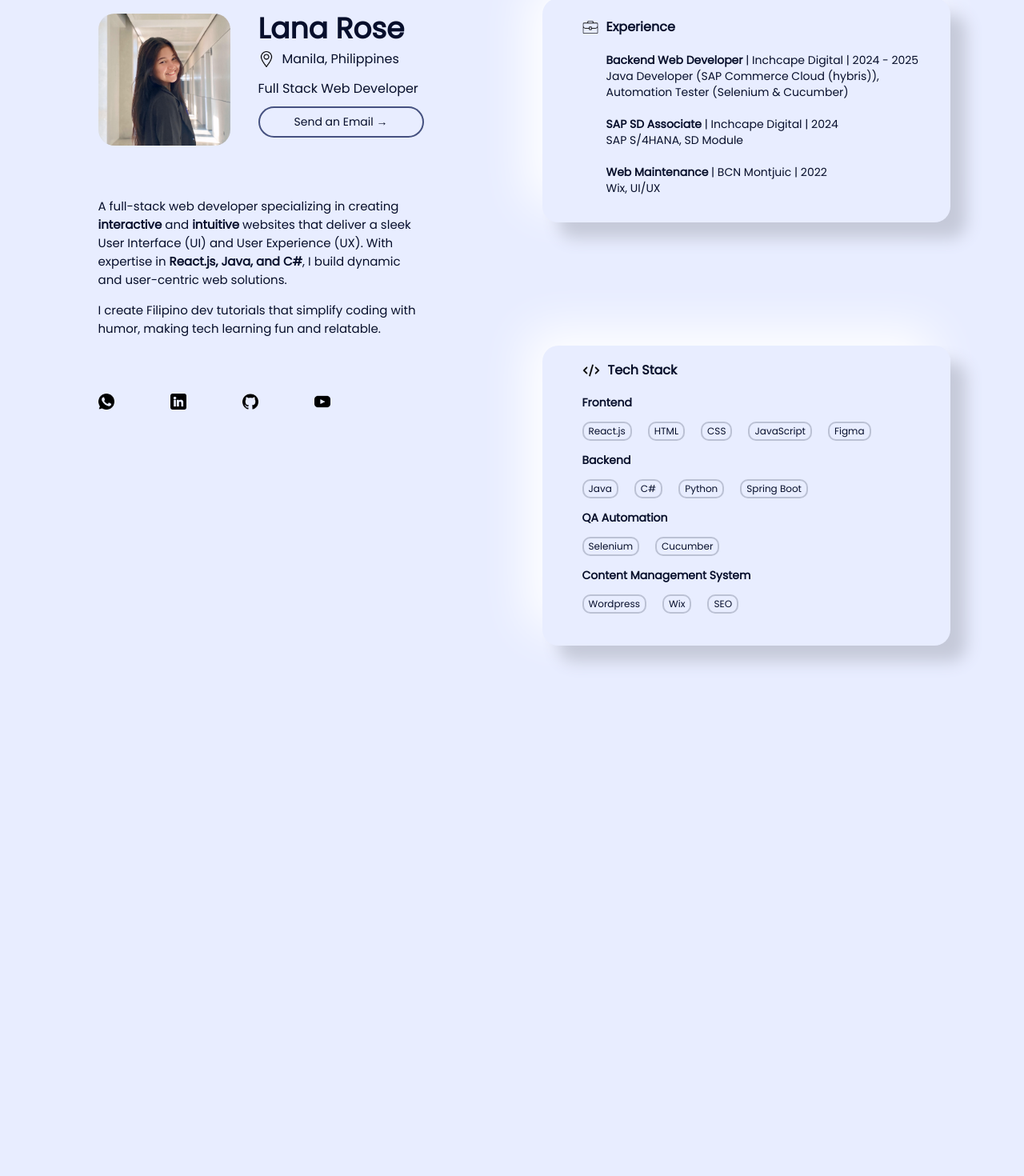
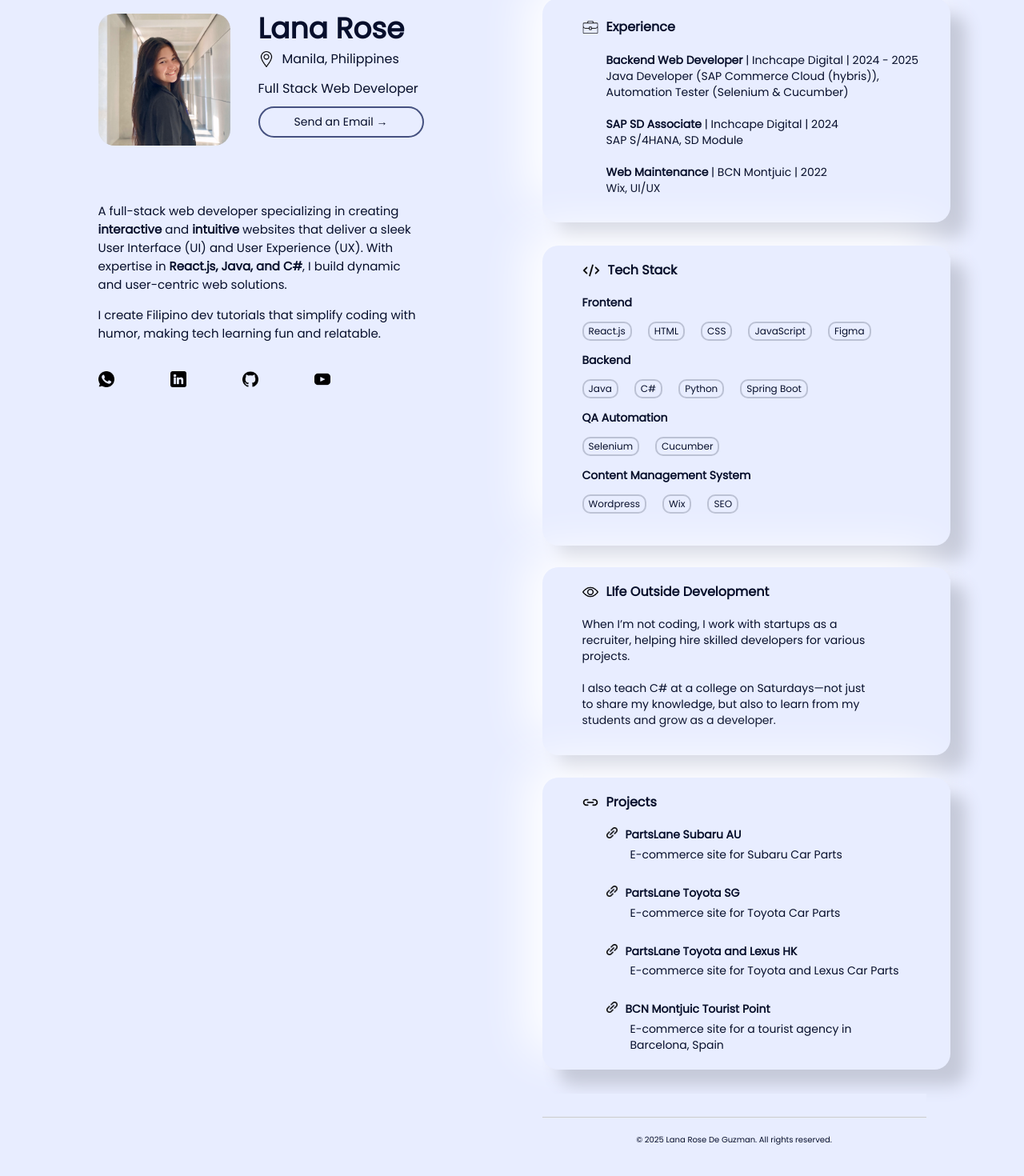
Before and after one commit to lanarosedg/About, a React (Vite) app: page / in a window 1280 px wide. Shown: the part 110-1580 px from the top of the page at 80% size. Built offline with nearby package versions, Linux system fonts and the light colour scheme.

Commit message:
Final grid-area modifications without responsiveness

```diff
--- a/src/App.jsx
+++ b/src/App.jsx
@@ -21,10 +21,9 @@
         <Contacts/>
         <Experience/>
         <TechStack/>
-        {/* <LifeOutside/>
-
+        <LifeOutside/>
         <Projects/>
-        <Footer/> */}
+        <Footer/>
       </div>
     </>
   );
--- a/src/index.css
+++ b/src/index.css
@@ -7,7 +7,7 @@
 .App {
   display: grid;
   grid-template-columns: 1fr 160px 40px 210px 145px 480px 1fr;
-  grid-template-rows: 100px 115px 20px 47px 40px 55px 157px 50px 10px 405px 43px 290px 43px 365px 285px 100px;
+  grid-template-rows: 100px 115px 20px 47px 20px 30px 47px 30px 157px 50px 165px 30px 233px 30px 365px 30px 100px;
 }
 
 /*        */
@@ -125,7 +125,7 @@
   flex-direction: column;
   justify-content: center;
   align-items: left;
-  grid-area: 6 / 2 / 8 / 5;
+  grid-area: 6 / 2 / 10 / 5;
   position: sticky;
   font-size: 15px;
 }
@@ -187,7 +187,7 @@
 .techStackContainer {
   justify-content: center;
   align-items: left;
-  grid-area: 8 / 6 / 10 / 7;
+  grid-area: 9 / 6 / 10 / 7;
   padding-left: 50px;
   padding-top: 15px;
   box-shadow:  20px 20px 20px #c5c9d9,
@@ -250,7 +250,7 @@
 .lifeOutsideContainer {
   justify-content: center;
   align-items: left;
-  grid-area: 12 / 4 / 14 / 5;
+  grid-area: 13 / 6 / 14 / 7;
   padding-left: 50px;
   padding-top: 15px;
   box-shadow:  20px 20px 20px #c5c9d9,
@@ -275,7 +275,7 @@
 .projectsContainer {
   justify-content: center;
   align-items: left;
-  grid-area: 15 / 4 / 16 / 5;
+  grid-area: 15 / 6 / 16 / 7;
   padding-left: 50px;
   padding-top: 15px;
   box-shadow:  20px 20px 20px #c5c9d9,
@@ -324,7 +324,7 @@
   flex-direction: column;
   justify-content: center;
   align-items: center;
-  grid-area: 17 / 4 / 18 / 5;
+  grid-area: 17 / 6 / 18 / 7;
   font-size: 10px;
   text-align: center;
 }
```
